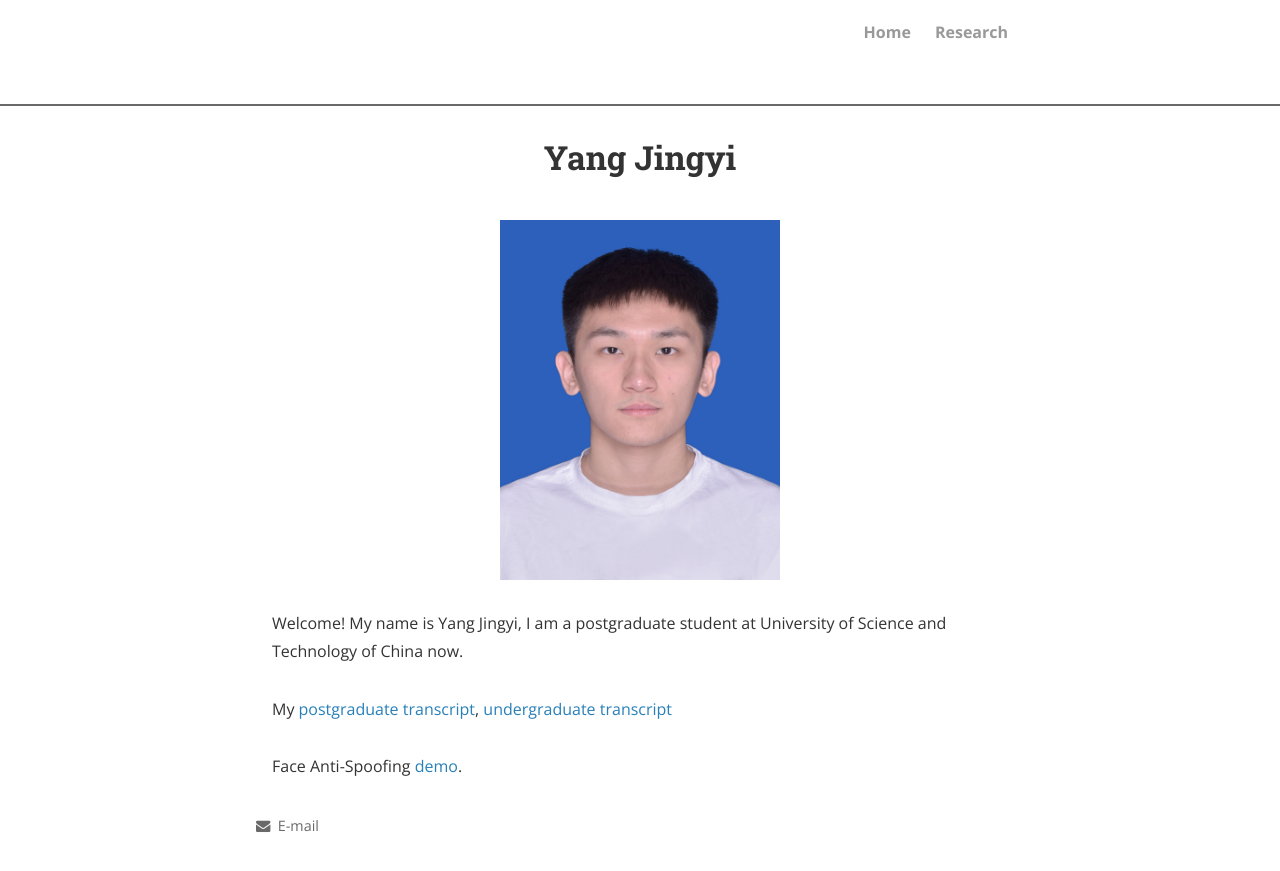
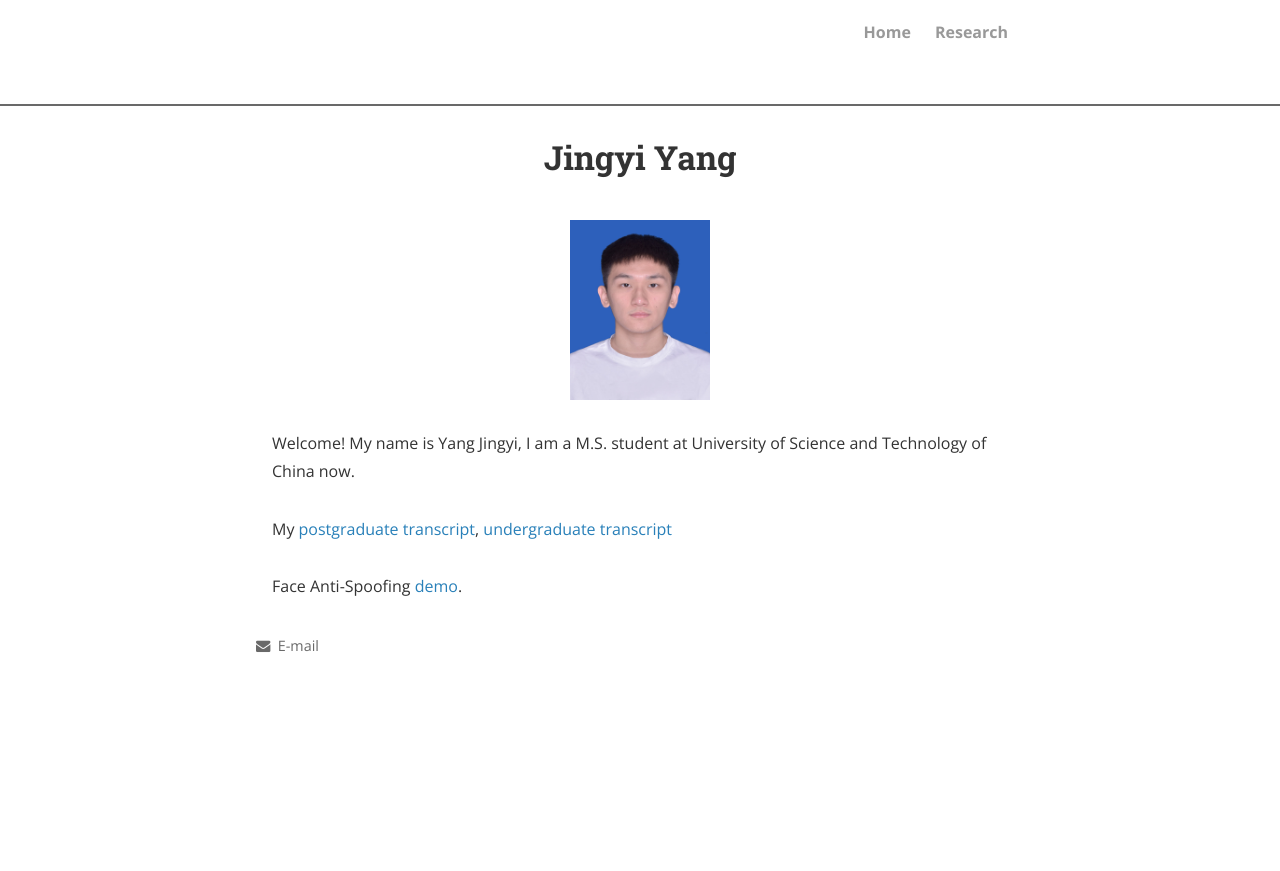
Before and after one commit to yjyddq/yjyddq.github.io, a Jekyll site: the page built from index.html, in a window 1280 px wide. Shown: the top 871 px of the page. Built offline with Jekyll 4.4.1, drawn with Linux system fonts in a browser that asks for light colours; nearby versions of some CDN libraries; comment, search, counter and statistics services are not loaded; a style sheet for code colours, icons or effects is not loaded.

Commit message:
Update index.html

```diff
--- a/index.html
+++ b/index.html
@@ -1,6 +1,6 @@
 ---
 layout: page
-title: Yang Jingyi
+title: Jingyi Yang
 ---
 <div class="home">
 <script>
@@ -12,9 +12,9 @@ title: Yang Jingyi
 </script>
 
 
-<img src="profile_picture.jpg" alt="Yang Jing yi" style="width:280px;height:360px;" title="Yang Jing yi"; algin="middle">
+<img src="profile_picture.jpg" alt="Yang Jing yi" style="width:140px;height:180px;" title="Jing yi Yang"; algin="middle">
 <br>
-Welcome! My name is Yang Jingyi, I am a postgraduate student at University of Science and Technology of China now.
+Welcome! My name is Yang Jingyi, I am a M.S. student at University of Science and Technology of China now.
 
 <br><br>
     My <a href="https://yjyddq.github.io/graduate_transcript.pdf" target="_self">postgraduate transcript</a>, <a href="https://yjyddq.github.io/undergraduate_transcript.pdf" target="_self">undergraduate transcript</a>
```
